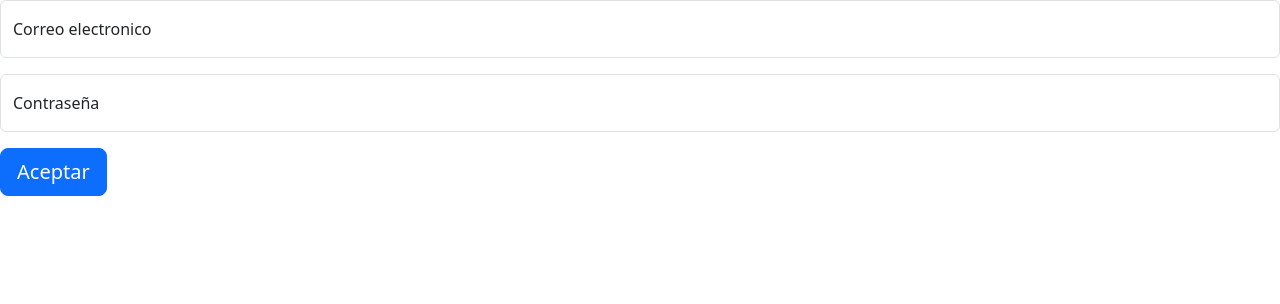
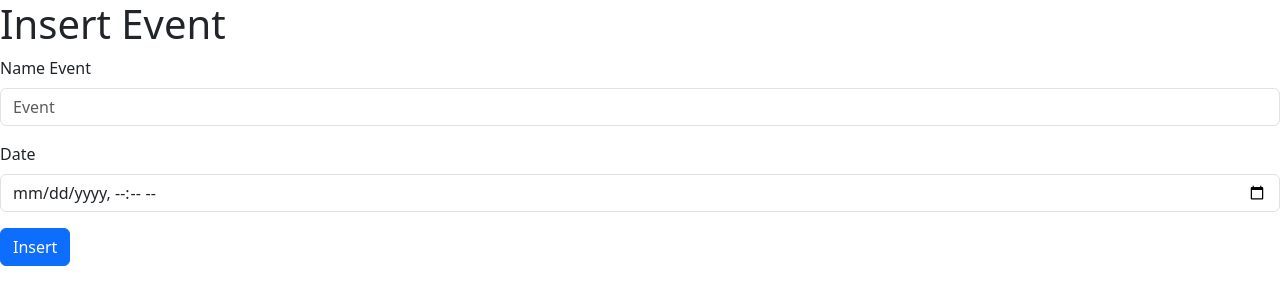
Before and after one commit to DavidForero2004/Propuesta_Bar, an Angular app in the folder frontend-bar/: page /event in a window 1280 px wide. Before the commit this address led to /login. Shown: the top 304 px of the page. Built offline with nearby package versions, Linux system fonts and the light colour scheme.

Commit message:
insert-front

```diff
--- a/frontend-bar/src/app/app-routing.module.ts
+++ b/frontend-bar/src/app/app-routing.module.ts
@@ -4,12 +4,18 @@ import { RouterModule, Routes } from '@angular/router';
 //Components
 import { LoginComponent } from './components/user/login/login.component';
 import { DashboardComponent } from './components/dashboard/dashboard.component';
+import { EventComponent } from './components/event/event.component';
 
 const routes: Routes = [{
   path: '', children: [
+    //USERS
     {path: 'login', component: LoginComponent},
+    {path: 'event', component: EventComponent},
+    ///EVENTS
     {path: 'dashboard', component: DashboardComponent},
+    //ERRORS
     {path: '**', redirectTo: 'login', pathMatch: 'full'}
+
   ]
 }];
 
--- a/frontend-bar/src/app/app.module.ts
+++ b/frontend-bar/src/app/app.module.ts
@@ -13,12 +13,14 @@ import { ToastrModule } from 'ngx-toastr';
 //Components
 import { LoginComponent } from './components/user/login/login.component';
 import { DashboardComponent } from './components/dashboard/dashboard.component';
+import { EventComponent } from './components/event/event.component';
 
 @NgModule({
   declarations: [
     AppComponent,
     LoginComponent,
-    DashboardComponent
+    DashboardComponent,
+    EventComponent
   ],
   imports: [
     BrowserModule,
--- /dev/null
+++ b/frontend-bar/src/app/components/event/event.component.html
@@ -0,0 +1,13 @@
+<div class="body">
+    <h1>Insert Event</h1>
+<div class="mb-3">
+    <label for="formGroupExampleInput" class="form-label">Name Event</label>
+    <input type="text" [(ngModel)]="name_event"  class="form-control" id="formGroupExampleInput" placeholder="Event">
+  </div>
+  <div class="mb-3">
+    <label for="formGroupExampleInput2" class="form-label">Date</label>
+    <input type="datetime-local" [(ngModel)]="date" class="form-control" id="formGroupExampleInput2" placeholder="">
+</div>
+
+<button type="button" (click)="insertEvent()" class="btn btn-primary">Insert</button>
+</div>
--- /dev/null
+++ b/frontend-bar/src/app/components/event/event.component.ts
@@ -0,0 +1,45 @@
+import { Component, OnInit } from '@angular/core';
+import { ToastrService } from 'ngx-toastr';
+import { Router } from '@angular/router';
+import { Event } from '../../interfaces/event';
+import { EventService } from '../../services/event.service';
+
+@Component({
+  selector: 'app-event',
+  templateUrl: './event.component.html',
+  styleUrl: './event.component.css'
+})
+
+  export class EventComponent implements OnInit{
+    name_event: string = '';
+    date: Date;
+
+  constructor(private toastr: ToastrService, private _eventService : EventService, private router :Router){
+    this.date = new Date();
+  }
+
+  ngOnInit(): void {
+  }
+
+  insertEvent(){
+    //validate  empity
+    if (this.name_event == '' || !this.date ) {
+      this.toastr.error('Complete the form please', 'ERROR');
+      return;
+    }
+
+    //object to interface
+    const event: Event ={
+      name_event: this.name_event,
+      date: this.date
+    }
+
+    this._eventService.insertEvent(event).subscribe(data =>{
+      this.toastr.success(`Event ${this.name_event} was register`, 'Correct');
+      this.router.navigate(['/dashboard']);
+
+    });
+
+  }
+
+}
--- /dev/null
+++ b/frontend-bar/src/app/interfaces/event.ts
@@ -0,0 +1,4 @@
+export interface Event {
+    name_event: string,
+    date: Date
+}
--- /dev/null
+++ b/frontend-bar/src/app/services/event.service.ts
@@ -0,0 +1,22 @@
+import { Injectable } from '@angular/core';
+import { environment } from '../../environments/environment';
+import { HttpClient } from '@angular/common/http';
+import { Event } from '../interfaces/event';
+import { Observable } from 'rxjs';
+
+@Injectable({
+  providedIn: 'root'
+})
+export class EventService {
+  private myAppUrl: string;
+  private myApiUrl: string;
+  constructor(private http:HttpClient) {
+        this.myAppUrl = environment.endpoint;
+        this.myApiUrl = 'events';
+
+   }
+   insertEvent(event: Event): Observable<any> {
+    return this.http.post(`${this.myAppUrl}${this.myApiUrl}/newevent`, event);
+   }
+
+}
```
Also changed, not shown: frontend-bar/src/app/components/event/event.component.css (added), 2 other files (tests, documents, lock files or other folders).
